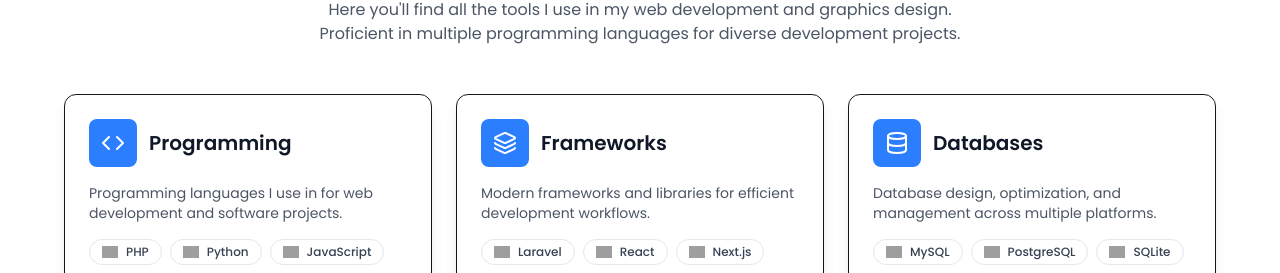
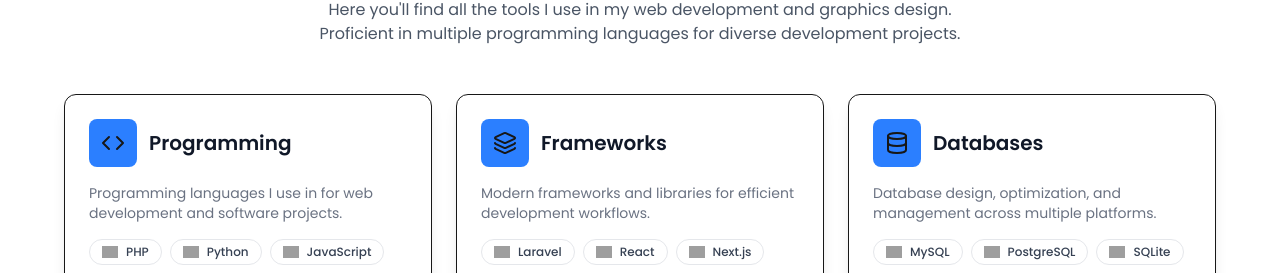
Before and after one commit to elijah-alonzo/elijah-alonzo, a Next.js app: page / in a window 1280 px wide. Shown: the part 938-1211 px from the top of the page. Built offline with nearby package versions, Linux system fonts and the light colour scheme; grey boxes are pictures that could not be loaded.

Commit message:
update font folor for tool section

```diff
--- a/app/components/tools-section.tsx
+++ b/app/components/tools-section.tsx
@@ -20,14 +20,14 @@ export function ToolsSection() {
           <div className="border border-gray rounded-xl p-6 shadow-lg">
             <div className="flex items-center gap-3 mb-4">
               <div className="w-12 h-12 bg-blue-500 rounded-lg flex items-center justify-center">
-                <Code className="w-6 h-6 text-white" />
+                <Code className="w-6 h-6" />
               </div>
               <h3 className="text-xl font-semibold text-gray-900">
                 Programming
               </h3>
             </div>
 
-            <p className="text-gray-600 text-sm mb-4">
+            <p className="text-gray-500 text-sm mb-4">
               Programming languages I use in for web development and software
               projects.
             </p>
@@ -74,14 +74,14 @@ export function ToolsSection() {
           <div className="border border-gray rounded-xl p-6 shadow-lg">
             <div className="flex items-center gap-3 mb-4">
               <div className="w-12 h-12 bg-blue-500 rounded-lg flex items-center justify-center">
-                <Layers className="w-6 h-6 text-white" />
+                <Layers className="w-6 h-6" />
               </div>
               <h3 className="text-xl font-semibold text-gray-900">
                 Frameworks
               </h3>
             </div>
 
-            <p className="text-gray-600 text-sm mb-4">
+            <p className="text-gray-500 text-sm mb-4">
               Modern frameworks and libraries for efficient development
               workflows.
             </p>
@@ -133,12 +133,12 @@ export function ToolsSection() {
           <div className="border border-gray rounded-xl p-6 shadow-lg">
             <div className="flex items-center gap-3 mb-4">
               <div className="w-12 h-12 bg-blue-500 rounded-lg flex items-center justify-center">
-                <Database className="w-6 h-6 text-white" />
+                <Database className="w-6 h-6" />
               </div>
               <h3 className="text-xl font-semibold text-gray-900">Databases</h3>
             </div>
 
-            <p className="text-gray-600 text-sm mb-4">
+            <p className="text-gray-500 text-sm mb-4">
               Database design, optimization, and management across multiple
               platforms.
             </p>
```
